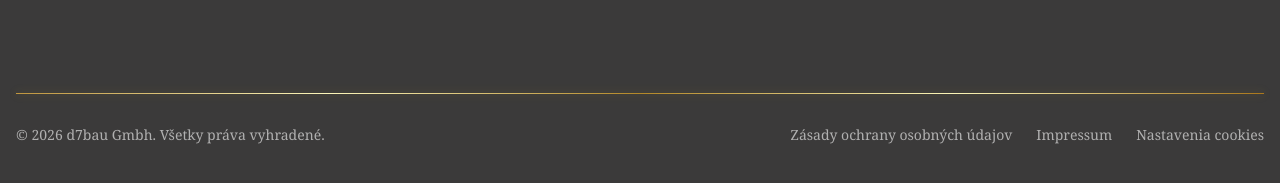
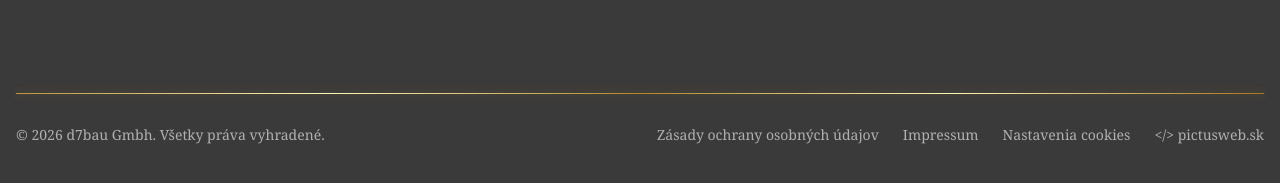
Before and after one commit to pkvarg/d7quattro2, an Astro site: page /sk in a window 1280 px wide. Shown: the part 8335-8518 px from the top of the page. Built offline with nearby package versions, Linux system fonts and the light colour scheme; Astro itself is replaced by a stand-in of ours; no server answers.

Commit message:
Add the pictusweb.sk credit to the footer
Co-Authored-By: Claude Fable 5.2 <noreply@anthropic.com>

```diff
--- a/src/components/global/Footer.astro
+++ b/src/components/global/Footer.astro
@@ -46,6 +46,16 @@ const year = new Date().getFullYear();
               <button class="footer_link" type="button" data-consent-open>
                 {m.footerCookiePolicy}
               </button>
+            </li>
+            <li>
+              <a
+                class="footer_link"
+                href="https://pictusweb.sk"
+                target="_blank"
+                rel="noopener"
+              >
+                &lt;/&gt; pictusweb.sk
+              </a>
             </li>
           </ul>
         </div>
```
